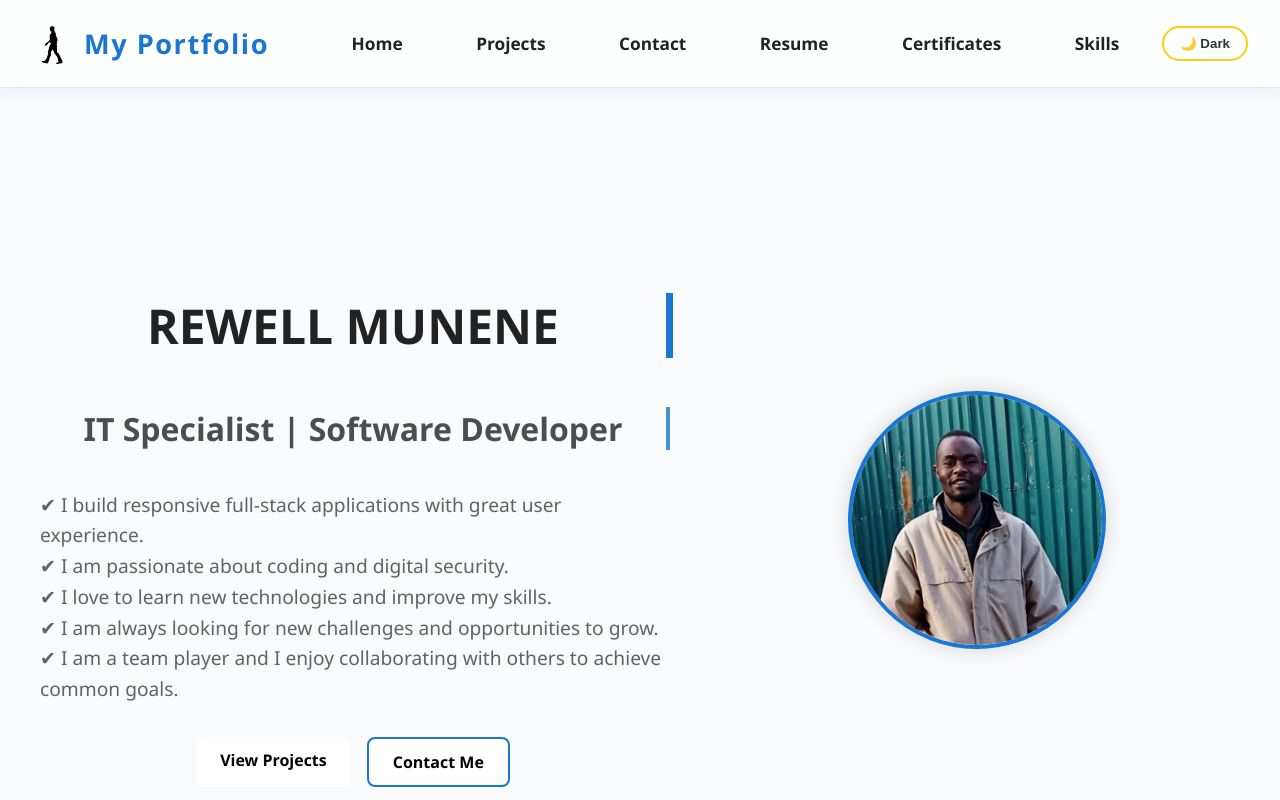
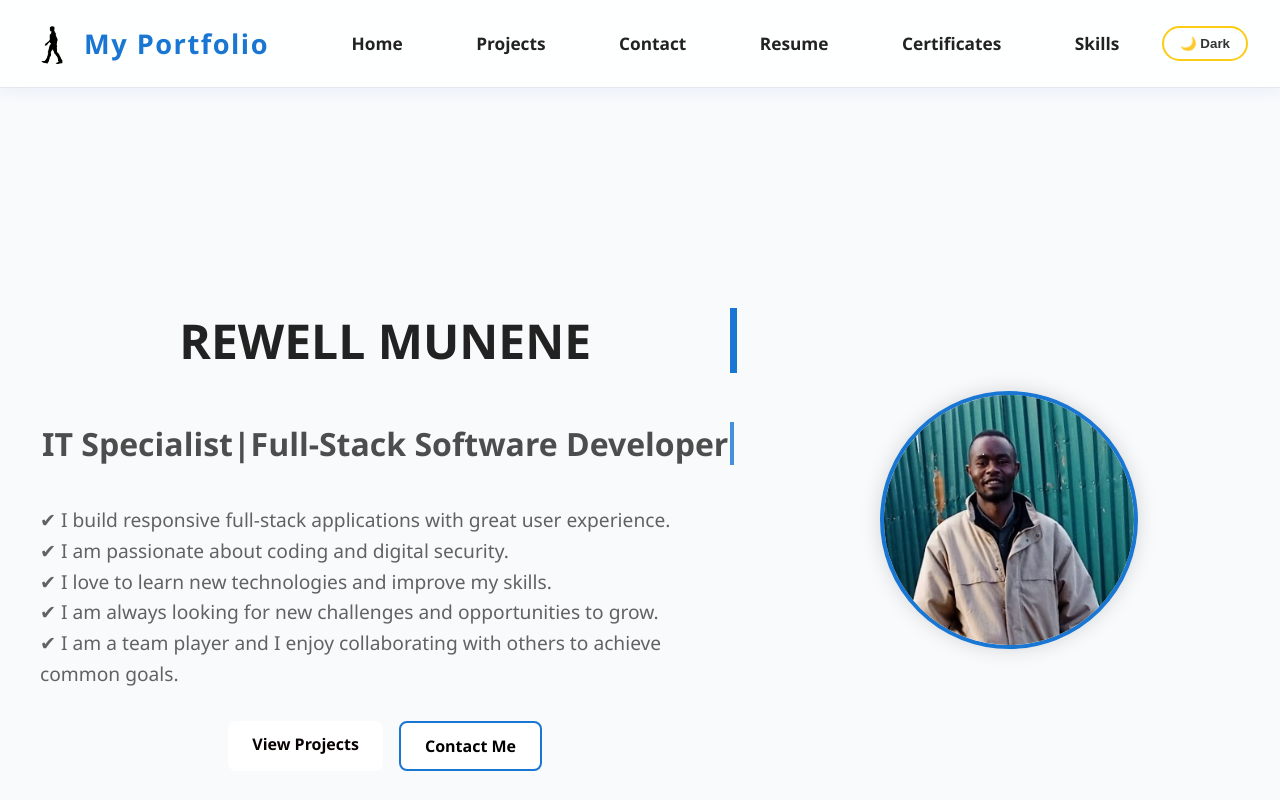
Before and after one commit to rewellnamu/portfolio, an Angular app: page / in a window 1280 px wide. Shown: the top 800 px of the page. Built offline with nearby package versions, Linux system fonts and the light colour scheme.

Commit message:
fix: update job title to include 'Full-Stack' for clarity

```diff
--- a/src/app/components/home/home.component.html
+++ b/src/app/components/home/home.component.html
@@ -2,7 +2,7 @@
   <div class="container">
     <div class="text-content">
       <h1><span class="highlight">REWELL MUNENE</span></h1>
-      <h2 class="title">IT Specialist | Software Developer</h2>
+      <h2 class="title">IT Specialist|Full-Stack Software Developer</h2>
       <p class="tagline">
         ✔ I build responsive full-stack applications with great user experience.
         <br />
```
